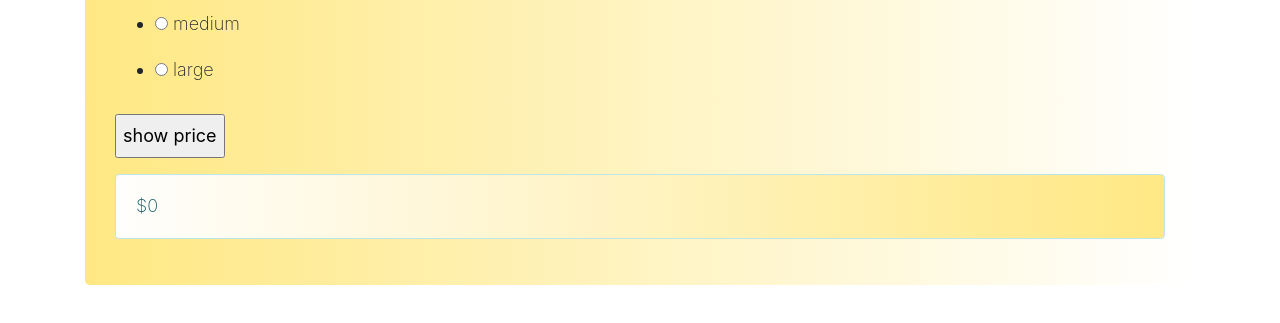
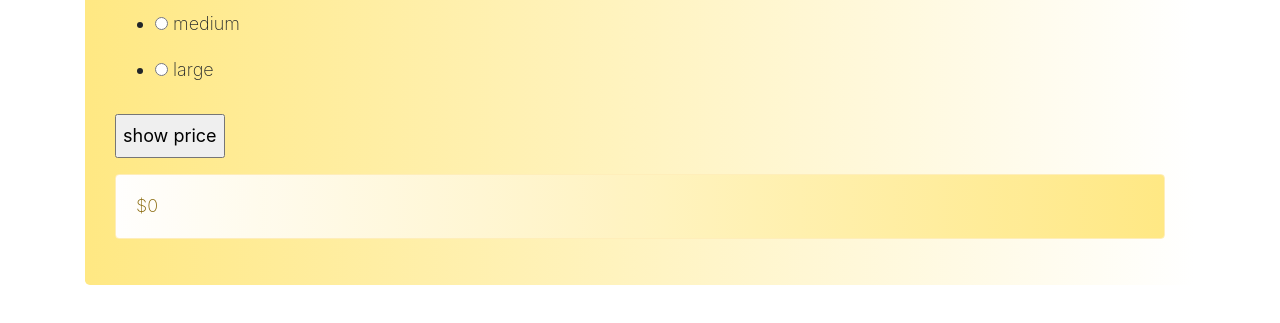
Before and after one commit to RichterBros/pizzaParlor, a plain HTML site: page index.html in a window 1280 px wide. Both pictures are taken after a click on the button "show price". Shown: the part 407-730 px from the top of the page. Drawn offline with Linux system fonts and the light colour scheme.

Commit message:
add styles

```diff
--- a/css/styles.css
+++ b/css/styles.css
@@ -19,5 +19,5 @@
   background-image: linear-gradient(to left, rgb(255, 232, 131), rgb(255, 255, 255));
   display: none;
   background-color: transparent;
-
+outline: none;
 }
--- a/index.html
+++ b/index.html
@@ -41,7 +41,7 @@
       </ul>
 
       <p><input type="button" value="show price"></p>
-      <div id="output" class="alert alert-info"> </div>
+      <div id="output" class="alert alert-warning alert"> </div>
 
      </div>
 
```
